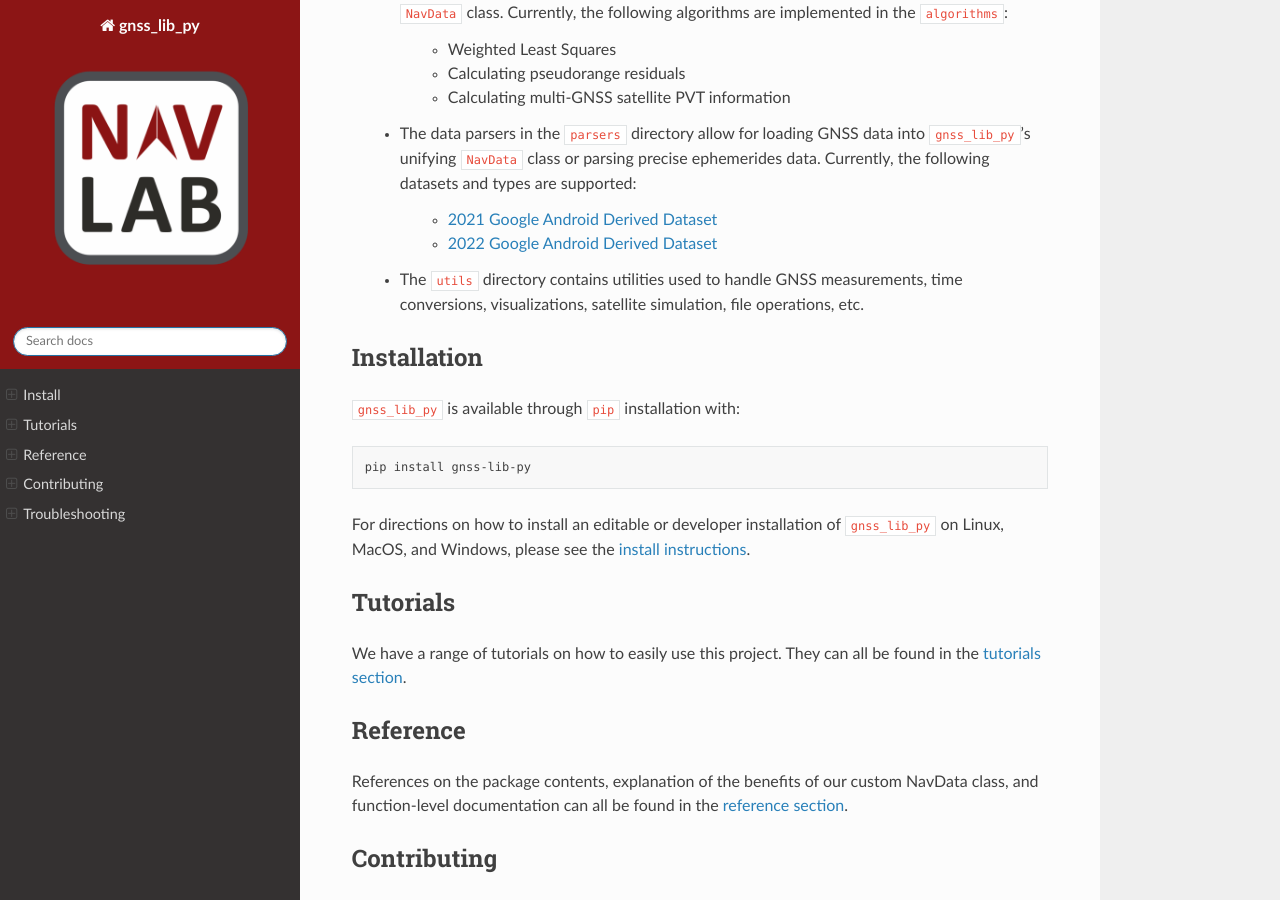
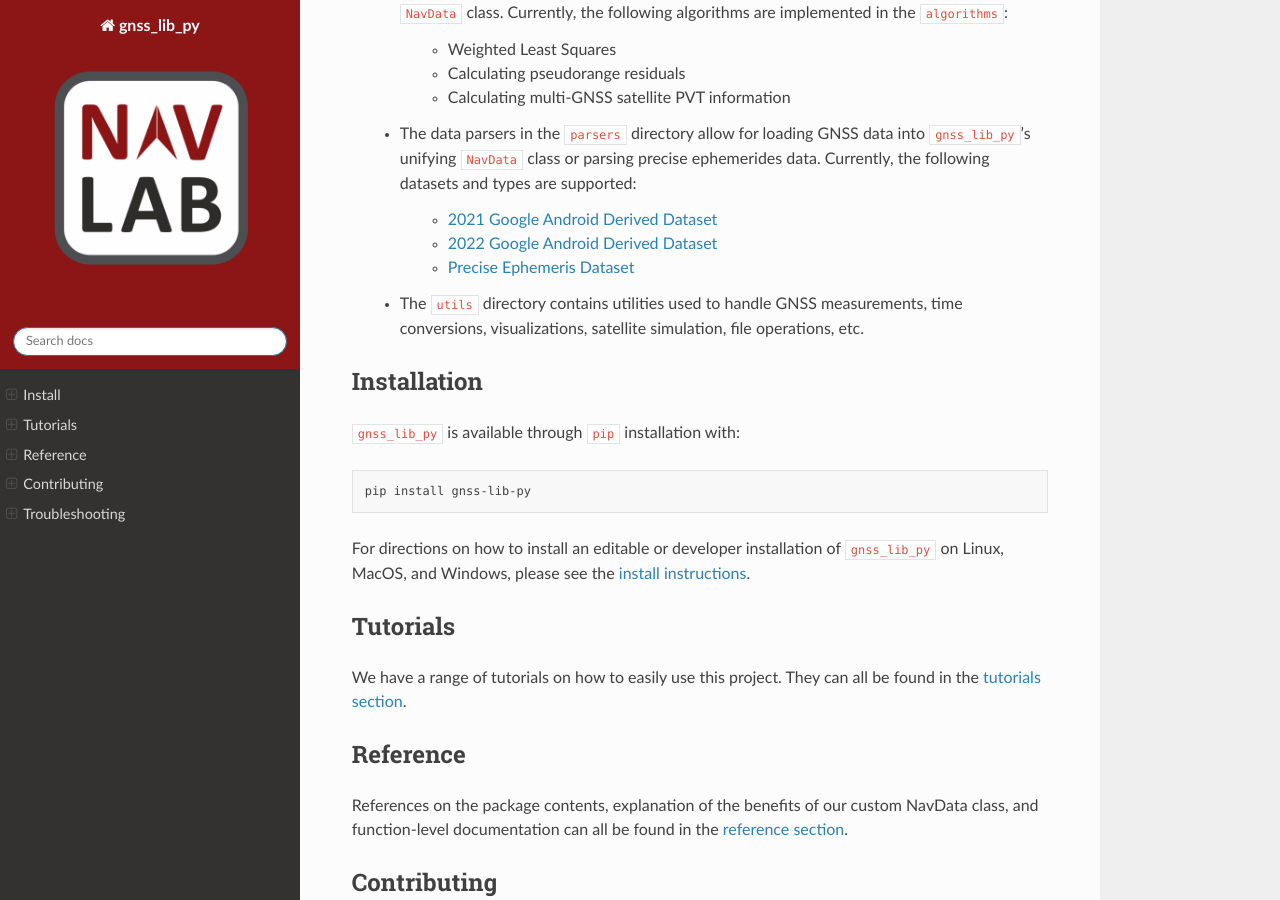
Before and after one commit to Stanford-NavLab/gnss_lib_py, a Sphinx documentation site: the page built from docs/source/index.rst, in a window 1280 px wide and 900 px high, scrolled down 1509 px. Built offline with Sphinx 7.4.7 and the Read the Docs theme 2.0.0, drawn with Linux system fonts in a browser that asks for light colours; pages that are not in the unit, such as notebooks, are missing from menus.

Commit message:
Merged main to this branch; resolved conflicts

```diff
--- a/docs/source/index.rst
+++ b/docs/source/index.rst
@@ -88,6 +88,7 @@ In the directory organization above:
 
       * `2021 Google Android Derived Dataset <https://www.kaggle.com/c/google-smartphone-decimeter-challenge>`__
       * `2022 Google Android Derived Dataset <https://www.kaggle.com/competitions/smartphone-decimeter-2022>`__
+      * `Precise Ephemeris Dataset <https://cddis.nasa.gov/Data_and_Derived_Products/GNSS/gnss_mgex.html>`__
 
   * The :code:`utils` directory contains utilities used to handle
     GNSS measurements, time conversions, visualizations, satellite
```
Also changed, not shown: README.md (+1 -0 lines).
